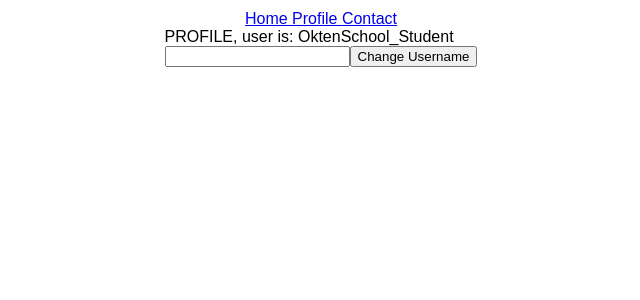
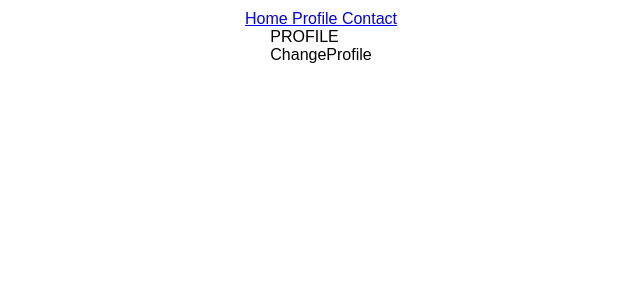
Before and after one commit to ihor-vip/react18-firebase, a React (Create React App) app: page /profile in a window 1280 px wide. Shown: the top 300 px of the page, without its empty margins (319-959 px from the left). Built offline with nearby package versions, Linux system fonts and the light colour scheme.

Commit message:
React Query

```diff
--- a/package.json
+++ b/package.json
@@ -3,6 +3,7 @@
   "version": "0.1.0",
   "private": true,
   "dependencies": {
+    "@tanstack/react-query": "^4.0.10",
     "@testing-library/jest-dom": "^5.16.4",
     "@testing-library/react": "^13.3.0",
     "@testing-library/user-event": "^13.5.0",
--- a/src/App.js
+++ b/src/App.js
@@ -1,18 +1,22 @@
 import "./App.css";
 import { BrowserRouter as Router, Routes, Route } from "react-router-dom";
 import { Home } from "./pages/Home";
+import { Profile } from "./pages/Profile";
 import { Contact } from "./pages/Contact";
 import { Navbar } from "./Navbar";
-import { Profile } from "./pages/Profile";
-import {useState, createContext} from "react";
-
-export const AppContext = createContext();
+import { QueryClient, QueryClientProvider } from "@tanstack/react-query";
 
 function App() {
-    const  [username, setUsername] = useState("OktenSchool_Student")
+    const client = new QueryClient({
+        defaultOptions: {
+            queries: {
+                refetchOnWindowFocus: true,
+            },
+        },
+    });
     return (
         <div className="App">
-            <AppContext.Provider value={{username,setUsername}}>
+            <QueryClientProvider client={client}>
                 <Router>
                     <Navbar />
                     <Routes>
@@ -22,7 +26,7 @@ function App() {
                         <Route path="*" element={<h1> PAGE NOT FOUND</h1>} />
                     </Routes>
                 </Router>
-            </AppContext.Provider>
+            </QueryClientProvider>
         </div>
     );
 }
--- a/src/components/ChangeProfile.js
+++ b/src/components/ChangeProfile.js
@@ -1,24 +1,3 @@
-import {useState} from "react";
-import {useContext} from "react";
-import {AppContext} from "../App";
-
 export const ChangeProfile = () => {
-    const {setUsername} = useContext(AppContext);
-
-    const [newUsername, setNewUsername] = useState("")
-    return (
-        <div>
-            <input
-                onChange={(event) => {
-                    setNewUsername(event.target.value);
-            }}
-            />
-            <button onClick={() => {
-            setUsername(newUsername);
-            }}
-            >
-                Change Username
-            </button>
-        </div>
-    );
+    return <div>ChangeProfile</div>;
 };
--- a/src/index.js
+++ b/src/index.js
@@ -3,4 +3,8 @@ import ReactDOM from "react-dom/client";
 import App from "./App";
 
 const root = ReactDOM.createRoot(document.getElementById("root"));
-root.render(<App />);
+root.render(
+    <React.StrictMode>
+        <App />
+    </React.StrictMode>
+);
--- a/src/pages/Home.js
+++ b/src/pages/Home.js
@@ -1,7 +1,28 @@
-import {useContext} from "react";
-import {AppContext} from "../App";
+import { useQuery } from "@tanstack/react-query";
+import Axios from "axios";
 
 export const Home = () => {
-    const {username} = useContext(AppContext);
-    return <h1> This is the home page and user is: {username}</h1>;
+    const {
+        data: catData,
+        isLoading,
+        isError,
+        refetch,
+    } = useQuery(["cat"], () => {
+        return Axios.get("https://catfact.ninja/fact").then((res) => res.data);
+    });
+
+    if (isError) {
+        return <h1> Sorry, there was an error </h1>;
+    }
+
+    if (isLoading) {
+        return <h1> Loading...</h1>;
+    }
+
+    return (
+        <h1>
+            This is the home page <p>{catData?.fact}</p>
+            <button onClick={refetch}> Update Data </button>
+        </h1>
+    );
 };
--- a/src/pages/Profile.js
+++ b/src/pages/Profile.js
@@ -1,11 +1,10 @@
-import {ChangeProfile} from "../components/ChangeProfile";
-import {useContext} from "react";
-import {AppContext} from "../App";
+import { ChangeProfile } from "../components/ChangeProfile";
 
 export const Profile = () => {
-    const {username} = useContext(AppContext);
-    return ( <div>
-                PROFILE, user is: {username}
-                <ChangeProfile/>
-             </div>)
-}
+    return (
+        <div>
+            PROFILE
+            <ChangeProfile />
+        </div>
+    );
+};
```
